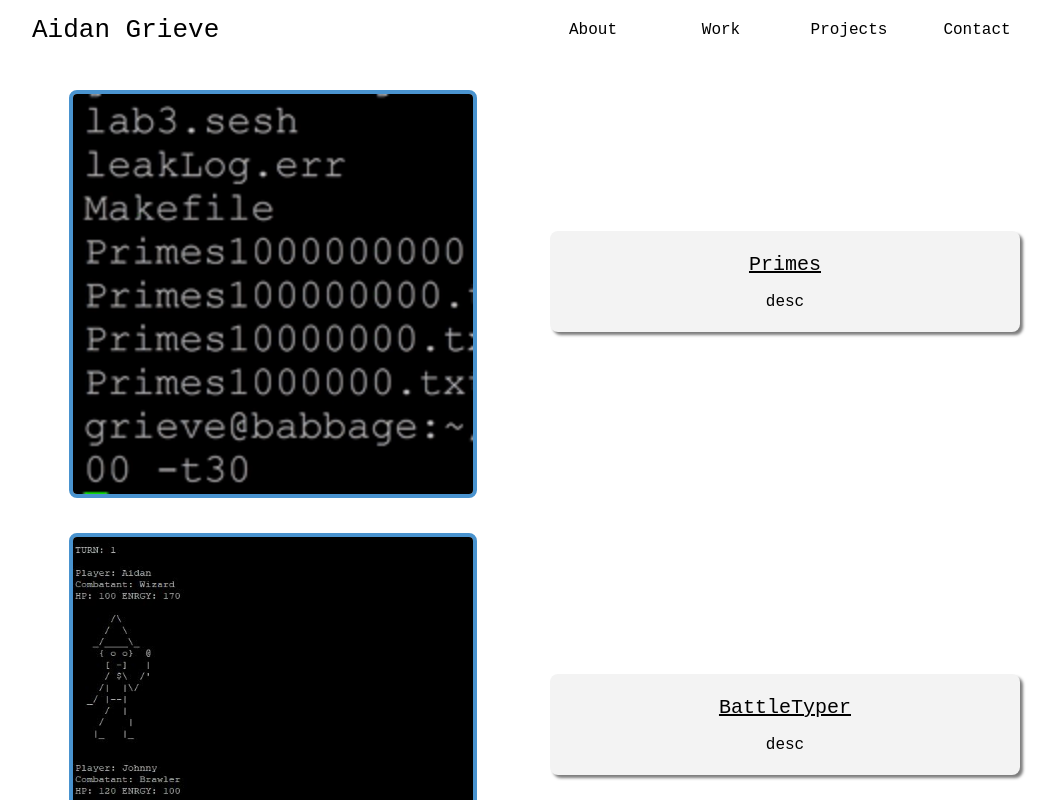
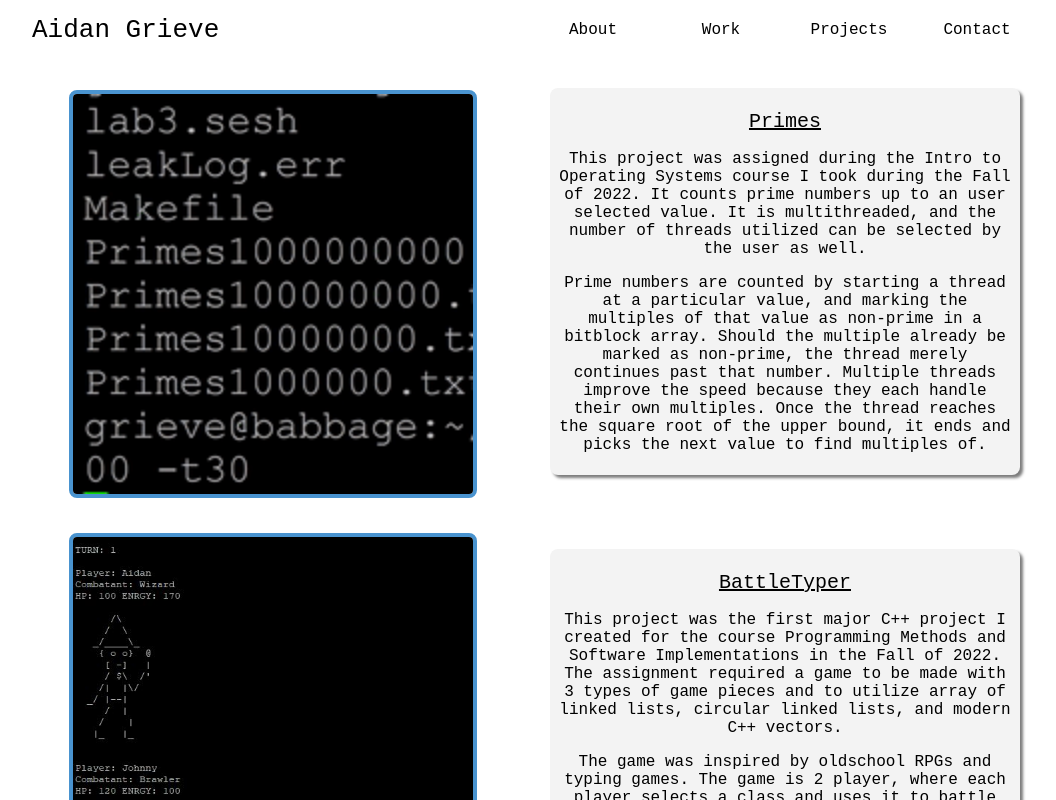
Before and after one commit to aagrieve/portfoliosite, a plain HTML site: page site.html in a window 1280 px wide. Both pictures are taken after a click on the item "Projects". Shown: the top 800 px of the page, without its empty margins (111-1167 px from the left). Drawn offline with Linux system fonts and the light colour scheme.

Commit message:
updated descriptions of project page and removed unecessary code/comment notes to prepare for submission

```diff
--- a/site.css
+++ b/site.css
@@ -1,5 +1,4 @@
 * {
-  /*outline: 1px solid red;*/
   font: 16px monospace;
 }
 
@@ -48,12 +47,6 @@ li {
   padding: 15px;
 }
 
-/*
-li:hover {
-  /*change background color to a bit darker of existing color
-}
-*/
-
 .grid-container {
   display: grid;
 }
@@ -63,6 +56,7 @@ li:hover {
   font-size: large;
   justify-self: left;
   align-self: start;
+  border-radius: 5px;
   grid-column: 1fr / span 4fr;
 }
 
--- a/site.js
+++ b/site.js
@@ -6,7 +6,7 @@ var bioString =
 var bioString2 =
   "I am pursuing a Bachelors of Science in Computer Science and a minor in Mathematics at the Masseh College of Engineering and Computer Science.";
 var bioString3 =
-  "Both in school and out I enjoy learning new skills and broadening my understanding of my various interests and hobbies. I am always eager to find ways to improve and grow as an individual.";
+  "Both in school and out I enjoy learning new skills and improving on old ones. I have the benefit of variety of hobbies including climbing, snowboarding, surfing, writing, cello, and more. I am always eager to find ways to grow as an individual.";
 
 // EDUCATION STRINGS
 var educationString = "Education";
@@ -70,14 +70,16 @@ var workList = [
 var projectList = [
   [
     "Primes",
-    "desc",
+    "This project was assigned during the Intro to Operating Systems course I took during the Fall of 2022. It counts prime numbers up to an user selected value. It is multithreaded, and the number of threads utilized can be selected by the user as well.",
+    "Prime numbers are counted by starting a thread at a particular value, and marking the multiples of that value as non-prime in a bitblock array. Should the multiple already be marked as non-prime, the thread merely continues past that number. Multiple threads improve the speed because they each handle their own multiples. Once the thread reaches the square root of the upper bound, it ends and picks the next value to find multiples of.",
     "./images/primes.gif",
     "A gif of prime numbers being printed on a screen up to 10 million",
     "https://github.com/grievepdx/primes",
   ],
   [
     "BattleTyper",
-    "desc",
+    "This project was the first major C++ project I created for the course Programming Methods and Software Implementations in the Fall of 2022. The assignment required a game to be made with 3 types of game pieces and to utilize array of linked lists, circular linked lists, and modern C++ vectors.",
+    "The game was inspired by oldschool RPGs and typing games. The game is 2 player, where each player selects a class and uses it to battle each other. Attacks can be cast using typed input, which requires precision to do maximum damage. The game goes until one players character reaches 0 hp.",
     "./images/battletyper.jpg",
     "An image of BattleTyper's console menu",
     "https://github.com/grievepdx/battletyper",
@@ -117,7 +119,6 @@ const aboutPage = () => {
   bio.append(bio3);
 
   // education section
-  // clean up
   const education = document.createElement("div");
   education.setAttribute("class", "para wide");
   const edu1 = document.createElement("p");
@@ -165,7 +166,6 @@ const aboutPage = () => {
   //page append
   page.append(headshot);
   page.append(bio);
-  //page.append(divider);
   page.append(education);
   page.append(courses);
 };
@@ -226,16 +226,25 @@ function leaveSite(link) {
   window.location = link;
 }
 
-function createProject(title, description, imgPath, altText, link) {
+function createProject(
+  title,
+  description,
+  description2,
+  imgPath,
+  altText,
+  link
+) {
   // create Elements
   const projImg = document.createElement("img");
   const projImgDiv = document.createElement("div");
   projImgDiv.style.position = "relative";
   const projBlurb = document.createElement("p");
+  const projBlurb2 = document.createElement("p");
   const projTitle = document.createElement("h2");
   projTitle.setAttribute("class", "title");
   const projDesc = document.createElement("div");
   const descNode = document.createTextNode(description);
+  const descNode2 = document.createTextNode(description2);
   const titleNode = document.createTextNode(title);
 
   // set up Image
@@ -253,11 +262,13 @@ function createProject(title, description, imgPath, altText, link) {
 
   // set up description
   projBlurb.append(descNode);
+  projBlurb2.append(descNode2);
   projTitle.append(titleNode);
   projDesc.setAttribute("class", "para");
   projDesc.style.width = "90%";
   projDesc.append(projTitle);
   projDesc.append(projBlurb);
+  projDesc.append(projBlurb2);
 
   // finalize results and return
   return [projImgDiv, projDesc];
@@ -276,7 +287,8 @@ const projectPage = () => {
       projectArr[1],
       projectArr[2],
       projectArr[3],
-      projectArr[4]
+      projectArr[4],
+      projectArr[5]
     );
     page.append(project[0]);
     page.append(project[1]);
```
